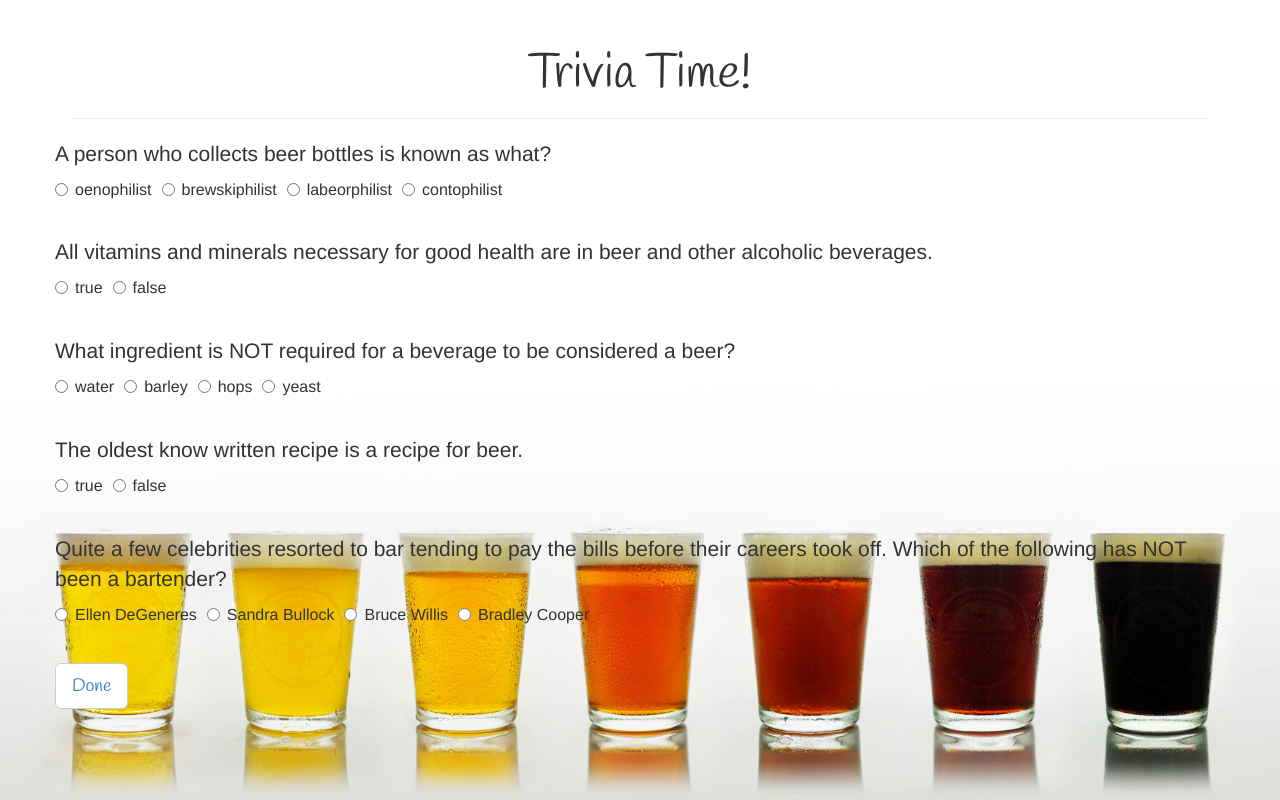
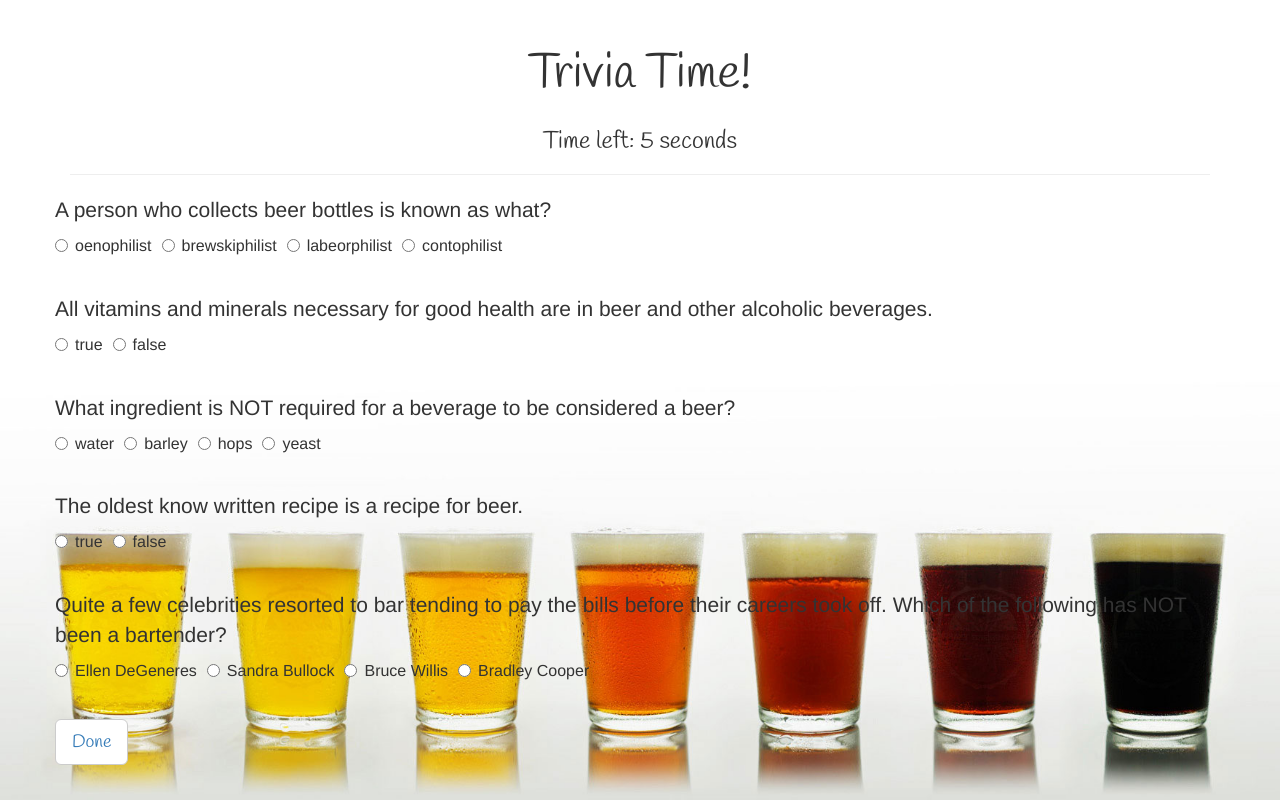
Before and after one commit to lryoung9/TriviaGame, a plain HTML site: page trivia.html in a window 1280 px wide. Drawn offline with nearby package versions, Linux system fonts and the light colour scheme.

Commit message:
timer functioning

```diff
--- a/assets/javascript/apps.js
+++ b/assets/javascript/apps.js
@@ -39,6 +39,10 @@ var numCorrect = 0;
 var numIncorrect = 0;
 // Unaswered questions
 var numUnanswered = 0;
+// Set time given to answer questions
+var counter = 10;
+
+var timerId;
 
 // Functions:
 // score keeping
@@ -98,13 +102,16 @@ $( document ).ready(function() {
 		}
 	}
 
-	$("#questions").html()
 	// Click events:
 	// Start button reveals trivia questions and starts timer countdown
-	$( "#clickStart" ).click(function() {
-		console.log("you clicked start")
-	  $( ".start" ).hide();
-	  });
+	timerId = setInterval(function(){
+		console.log(counter);
+		counter--
+		$("#time").html("Time left: " + counter + " seconds")
+		if (counter === 0) {
+			clearInterval(timerId);
+		}
+	}, 1000);
 		// while there is still time
 			// take user's answer and store in Variables
 			// only allow user to choose one answer per question
--- a/trivia.html
+++ b/trivia.html
@@ -19,7 +19,9 @@
 </head>
 <body>
 	<div class = "container">
-		<div class="header page-header">Trivia Time!</div>
+		<div class="header page-header">Trivia Time!
+			<h3 id="time"></h3>
+		</div>
 		<div class="row trivia-wrap"></div>
 		<div id="end" class="row end"><button type="button" class="btn btn-default btn-lg"><a href="endGame.html">Done</a></button></div>
 	</div>
```
Also changed, not shown: index.html (+1 -1 lines).
